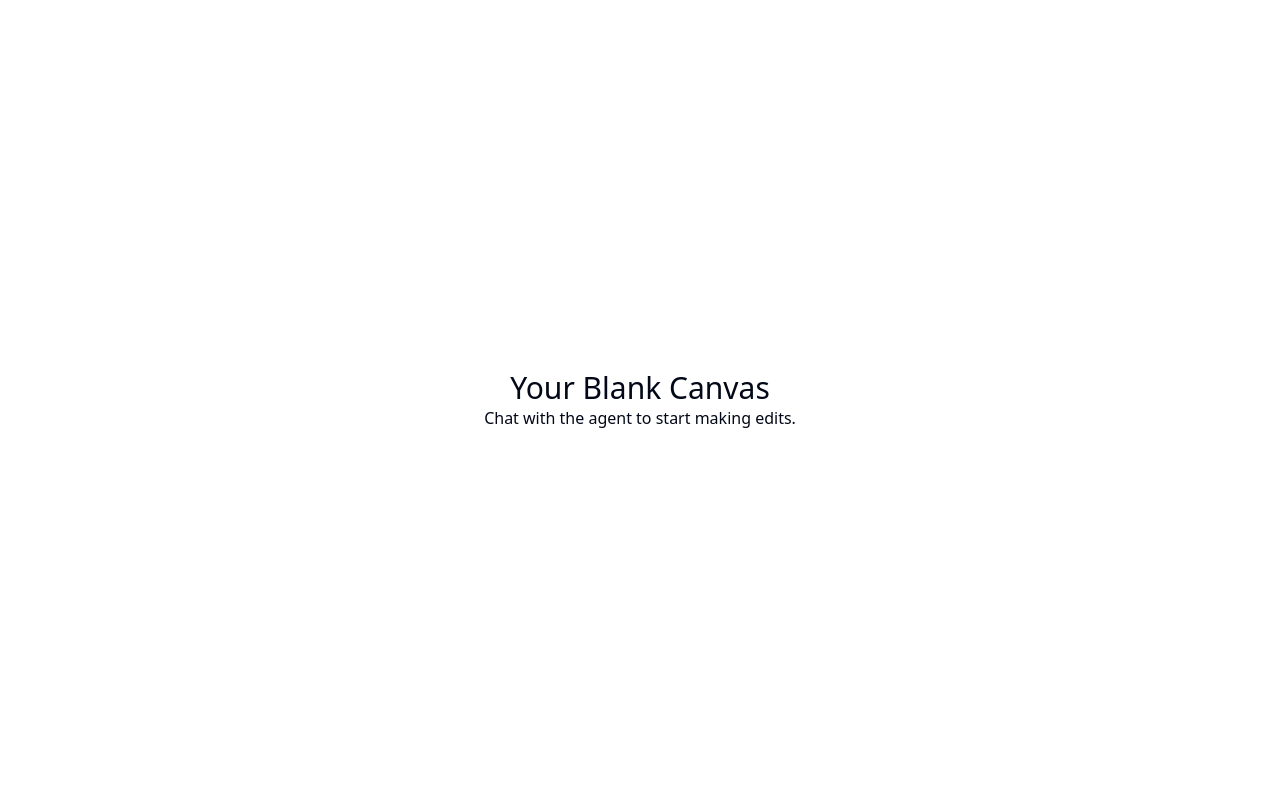
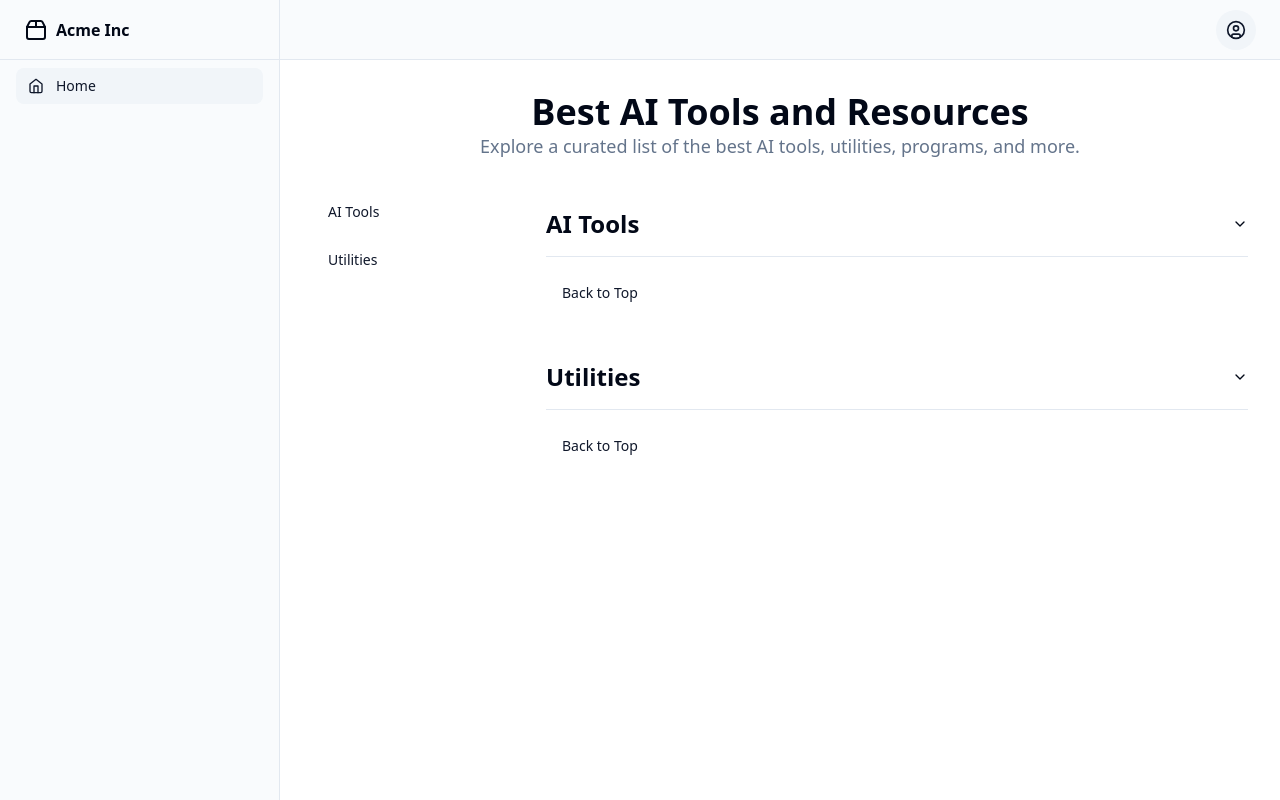
Before and after one commit to GPT-Engineer-App/ai-toolbox-central, a React (Vite) app: page / in a window 1280 px wide. Built offline with nearby package versions, Linux system fonts and the light colour scheme.

Commit message:
Updated App.jsx to use the sidebar layout and created an initial draft of the AI tools page with categories and items.

```diff
--- a/src/App.jsx
+++ b/src/App.jsx
@@ -3,7 +3,7 @@ import { TooltipProvider } from "@/components/ui/tooltip";
 import { QueryClient, QueryClientProvider } from "@tanstack/react-query";
 import { Home } from "lucide-react";
 import { Route, BrowserRouter as Router, Routes } from "react-router-dom";
-import Layout from "./layouts/default"; // available: default, navbar, sidebar
+import Layout from "./layouts/sidebar"; // available: default, navbar, sidebar
 import Index from "./pages/Index.jsx";
 const queryClient = new QueryClient();
 
--- a/src/pages/Index.jsx
+++ b/src/pages/Index.jsx
@@ -1,10 +1,109 @@
-// Update this page (the content is just a fallback if you fail to update the page)
+import React, { useRef } from "react";
+import { Accordion, AccordionContent, AccordionItem, AccordionTrigger } from "@/components/ui/accordion";
+import { Button } from "@/components/ui/button";
+
+const categories = [
+  {
+    title: "AI Tools",
+    items: [
+      {
+        name: "GPT-3",
+        description: "A powerful language model developed by OpenAI.",
+        downloadLink: "#",
+        tutorialLink: "#",
+        tags: ["Free", "API"],
+      },
+      // Add more tools here
+    ],
+  },
+  {
+    title: "Utilities",
+    items: [
+      {
+        name: "AI Image Enhancer",
+        description: "Enhance image quality using AI.",
+        downloadLink: "#",
+        tutorialLink: "#",
+        tags: ["Free", "Desktop"],
+      },
+      // Add more utilities here
+    ],
+  },
+  // Add more categories here
+];
 
 const Index = () => {
+  const refs = useRef(categories.reduce((acc, value) => {
+    acc[value.title] = React.createRef();
+    return acc;
+  }, {}));
+
+  const scrollToCategory = (category) => {
+    refs.current[category].current.scrollIntoView({ behavior: "smooth" });
+  };
+
   return (
-    <div className="text-center">
-      <h1 className="text-3xl">Your Blank Canvas</h1>
-      <p>Chat with the agent to start making edits.</p>
+    <div className="container mx-auto p-4">
+      <header className="text-center mb-8">
+        <h1 className="text-4xl font-bold">Best AI Tools and Resources</h1>
+        <p className="text-lg text-muted-foreground">Explore a curated list of the best AI tools, utilities, programs, and more.</p>
+      </header>
+      <div className="flex">
+        <aside className="w-1/4 pr-4">
+          <nav className="sticky top-4">
+            <ul className="space-y-2">
+              {categories.map((category) => (
+                <li key={category.title}>
+                  <Button variant="link" onClick={() => scrollToCategory(category.title)}>
+                    {category.title}
+                  </Button>
+                </li>
+              ))}
+            </ul>
+          </nav>
+        </aside>
+        <main className="w-3/4">
+          {categories.map((category) => (
+            <section key={category.title} ref={refs.current[category.title]} className="mb-8">
+              <Accordion type="single" collapsible>
+                <AccordionItem value={category.title}>
+                  <AccordionTrigger>
+                    <h2 className="text-2xl font-semibold">{category.title}</h2>
+                  </AccordionTrigger>
+                  <AccordionContent>
+                    <ul className="space-y-4">
+                      {category.items.map((item) => (
+                        <li key={item.name} className="border p-4 rounded-lg">
+                          <h3 className="text-xl font-bold">{item.name}</h3>
+                          <p className="text-muted-foreground">{item.description}</p>
+                          <div className="mt-2 flex space-x-4">
+                            <Button variant="link" as="a" href={item.downloadLink}>
+                              Download
+                            </Button>
+                            <Button variant="link" as="a" href={item.tutorialLink}>
+                              Tutorial
+                            </Button>
+                          </div>
+                          <div className="mt-2 space-x-2">
+                            {item.tags.map((tag) => (
+                              <span key={tag} className="inline-block bg-muted px-2 py-1 rounded-full text-xs font-medium">
+                                {tag}
+                              </span>
+                            ))}
+                          </div>
+                        </li>
+                      ))}
+                    </ul>
+                  </AccordionContent>
+                </AccordionItem>
+              </Accordion>
+              <Button variant="link" onClick={() => window.scrollTo({ top: 0, behavior: "smooth" })} className="mt-4">
+                Back to Top
+              </Button>
+            </section>
+          ))}
+        </main>
+      </div>
     </div>
   );
 };
```
